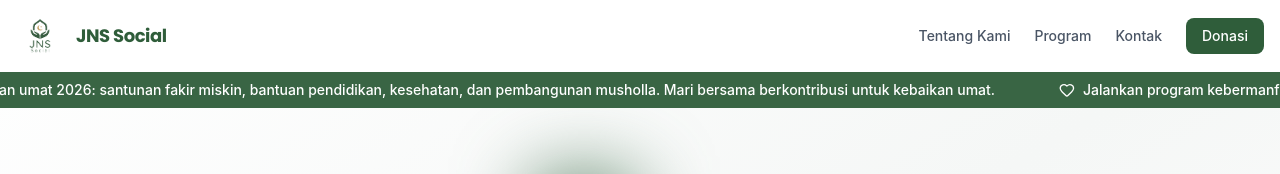
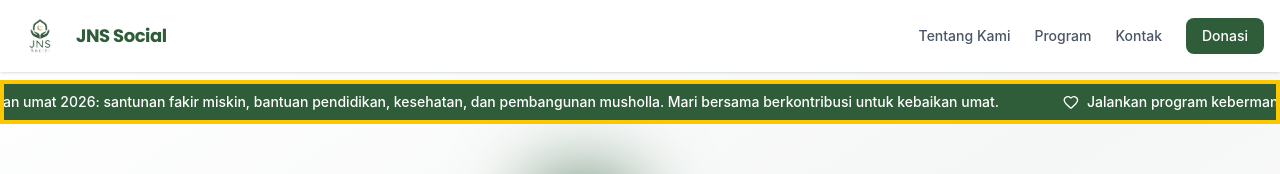
Before and after one commit to shafry00/jns-social, a React (Vite) app: page / in a window 1280 px wide. Shown: the top 174 px of the page. Built offline with nearby package versions, Linux system fonts and the light colour scheme.

Commit message:
debug: ticker border

```diff
--- a/src/App.jsx
+++ b/src/App.jsx
@@ -267,8 +267,8 @@ return (
         </div>
       </nav>
 
-      {/* Donation Ticker Banner - Fixed, in front of navbar */}
-      <div className="fixed left-0 right-0 z-[60] bg-primary-green/95 backdrop-blur-sm py-2 overflow-hidden" style={{ top: '72px' }}>
+      {/* Donation Ticker Banner - Fixed, debug with border */}
+      <div className="fixed left-0 right-0 z-[60] bg-primary-green border-4 border-yellow-400 backdrop-blur-sm py-2 overflow-hidden" style={{ top: '80px' }}>
         <div className="animate-marquee whitespace-nowrap">
           <span className="inline-flex items-center text-white text-xs sm:text-sm font-medium mx-8">
             <Heart className="w-4 h-4 mr-2 flex-shrink-0" />
```
